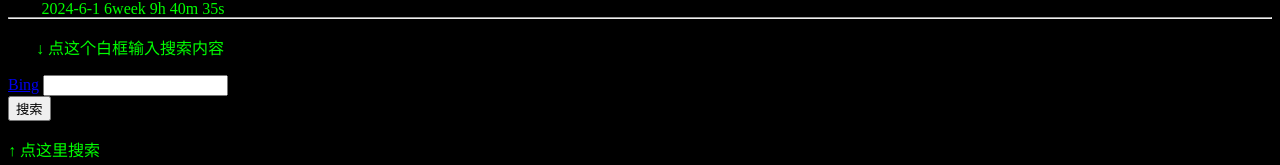
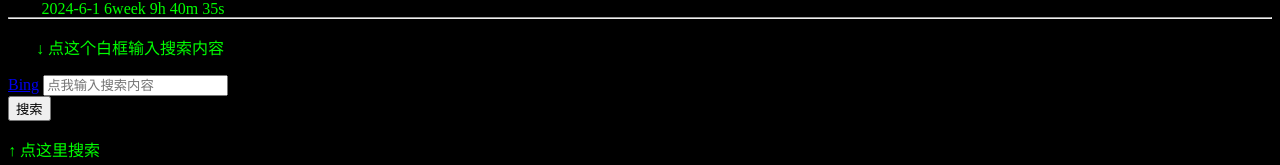
Before and after one commit to minqwq/minqwq.github.io, a plain HTML site: page minimaliststart/index.html in a window 1280 px wide. Shown: the part 144-309 px from the top of the page. Drawn offline with Linux system fonts and the light colour scheme.

Commit message:
更新 index.html

```diff
--- a/minimaliststart/index.html
+++ b/minimaliststart/index.html
@@ -47,7 +47,7 @@ window.onload = function(){
 <form action="http://cn.bing.com/search" method="get" style="white-space: nowrap">
 <div>
 <label for="search"><a href="http://cn.bing.com.com">Bing</a></label>
-<input name="q" id="search" value="" align="center"><div><button align="center">     搜索     </button></div>
+<input name="q" id="search" value="" align="center" placeholder="点我输入搜索内容"><div><button align="center">     搜索     </button></div>
 </div>
 </form>
 <p>↑ 点这里搜索</p>
```
